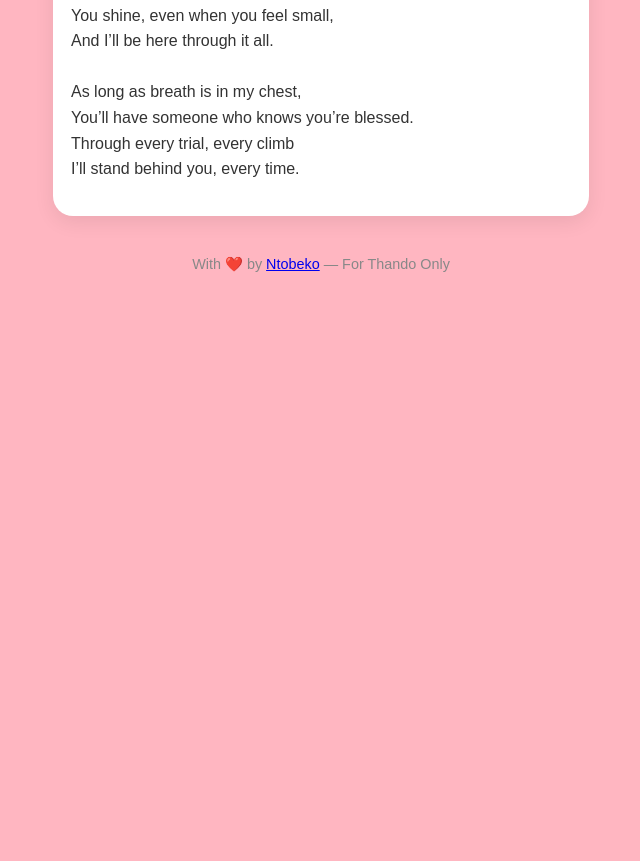
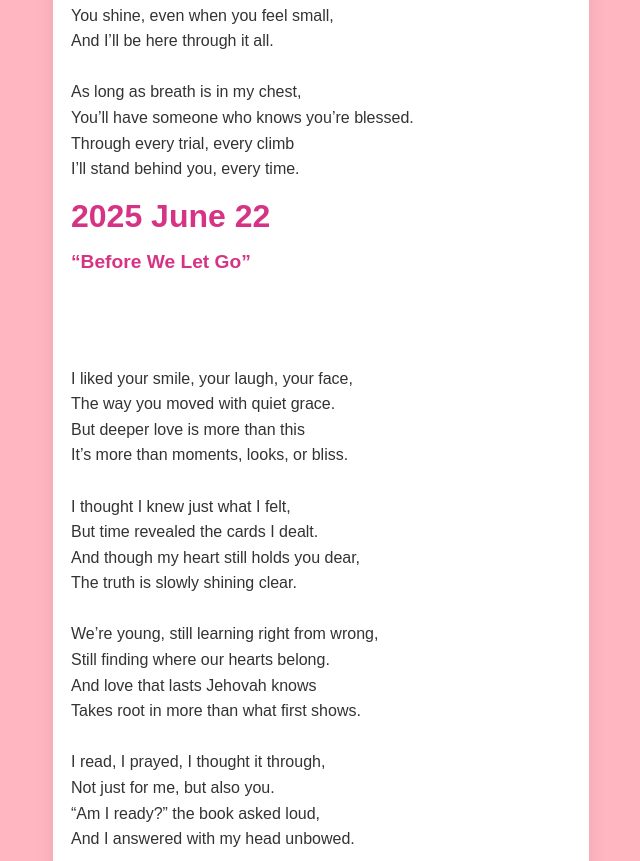
Before and after one commit to NKOGallardo/Poems, a plain HTML site: page Index.html in a window 1280 px wide. Shown: the part 2239-3100 px from the top of the page, without its empty margins (319-959 px from the left). Before the commit the page ends 2532 px from the top, so only its background shows below. Drawn offline with Linux system fonts and the light colour scheme.

Commit message:
Update Index.html
Last poem💧

```diff
--- a/Index.html
+++ b/Index.html
@@ -99,6 +99,45 @@
         Through every trial, every climb
         I’ll stand behind you, every time.
     </p>
+     <h1>2025 June 22</h1>
+    <h2>“Before We Let Go”</h2>
+    <p>
+
+
+I liked your smile, your laugh, your face,
+The way you moved with quiet grace.
+But deeper love is more than this
+It’s more than moments, looks, or bliss.
+
+I thought I knew just what I felt,
+But time revealed the cards I dealt.
+And though my heart still holds you dear,
+The truth is slowly shining clear.
+
+We’re young, still learning right from wrong,
+Still finding where our hearts belong.
+And love that lasts Jehovah knows
+Takes root in more than what first shows.
+
+I read, I prayed, I thought it through,
+Not just for me, but also you.
+“Am I ready?” the book asked loud,
+And I answered with my head unbowed.
+
+So this is not “I’m leaving you”
+Because I’ve found somebody new.
+It’s just, I want a life that’s blessed,
+And right now, closeness needs some rest.
+
+You’re beautiful, just like the verse:
+“Fragrance poured, love unrehearsed.”
+
+No hate, no blame, just honest care,
+I’ll still look for you in prayer.
+And if one day we meet again,
+Let it be with hearts that mend.
+
+    </p>
   </div>
   </main>
   <footer>
```
